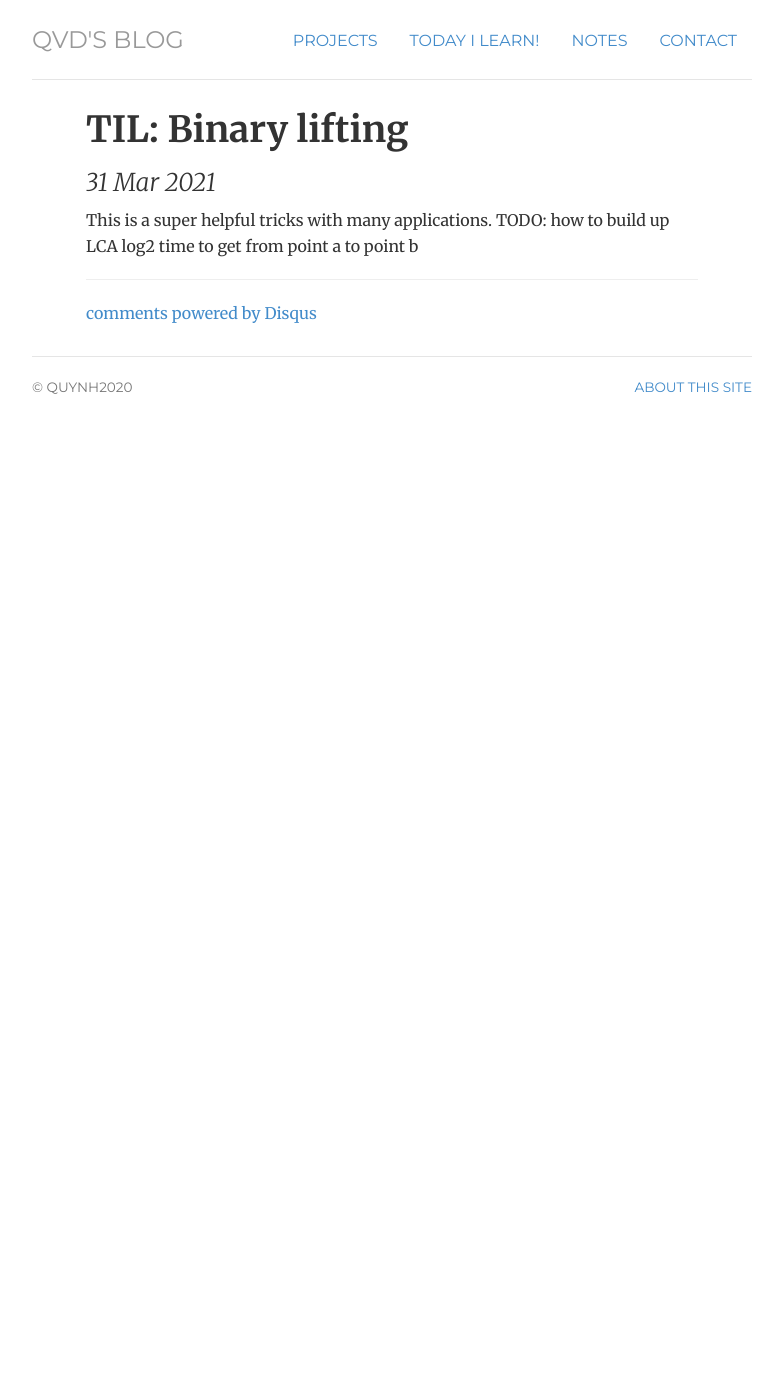
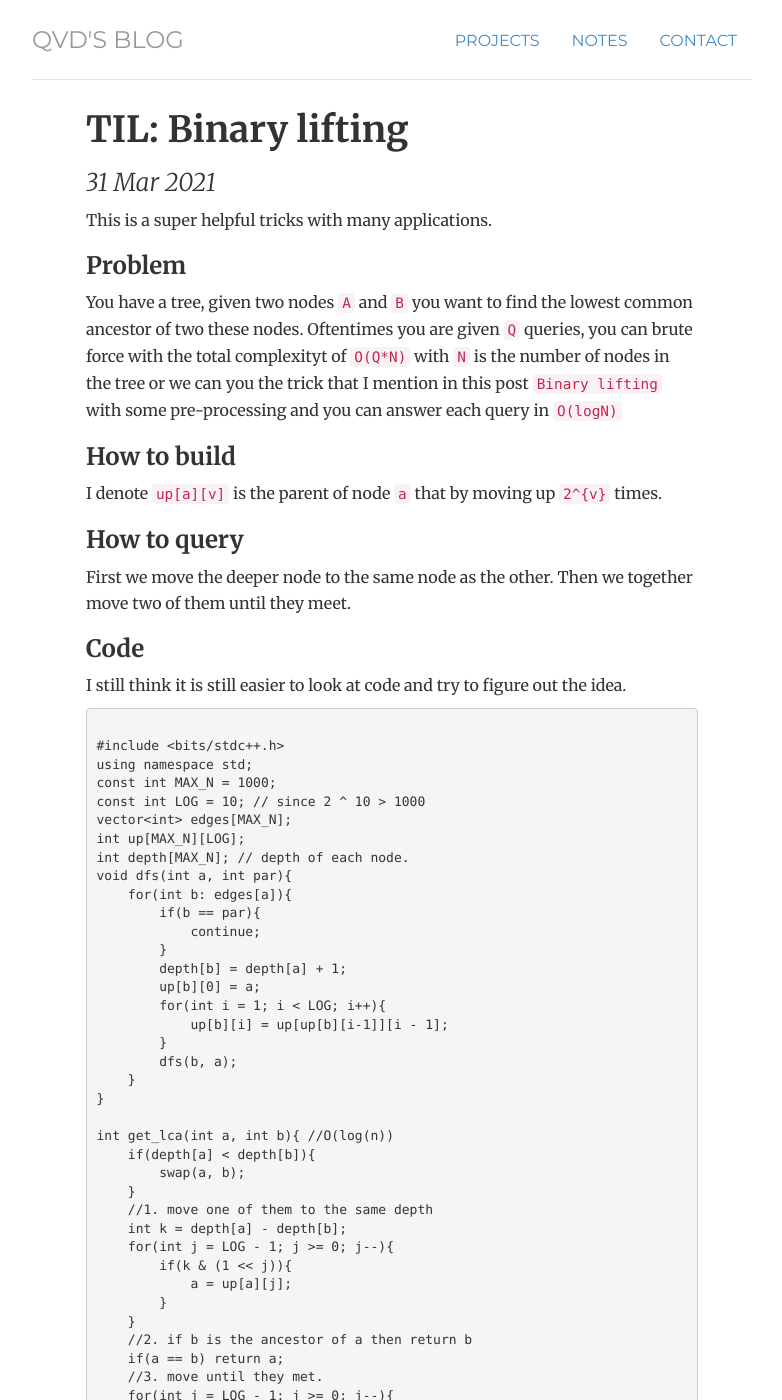
Before and after one commit to quynhdinh/quynhdinh.github.io, a Jekyll site: the page built from _posts/2021-03-31-til.md, in a window 1280 px wide and 1400 px high. Shown: the whole window, without its empty margins (248-1030 px from the left). Built offline with Jekyll 4.4.1, drawn with Linux system fonts in a browser that asks for light colours; comment, search, counter and statistics services are not loaded; some of the changed text lies outside the part shown.

Commit message:
binary lifting, some problems

````diff
--- a/_includes/header.html
+++ b/_includes/header.html
@@ -2,7 +2,6 @@
 	<ul class="nav nav-pills pull-right">
 		<!--<li class="{{ page.cv }}"><a href="/cv" title="CV">CV</a></li>-->
 		<li class="{{ page.projects }}"><a href="/projects" title="Projects">Projects</a></li>
-		<li class="{{ page.projects }}"><a href="/TIL" title="Projects">Today I learn!</a></li>
 		<li class="{{ page.notes }}"><a href="/notes" title="Notes">Notes</a></li>
 		<li class="{{ page.contact }}"><a href="/contact" title="Contact">Contact</a></li>
 	</ul>
--- a/_posts/2021-03-31-til.md
+++ b/_posts/2021-03-31-til.md
@@ -3,7 +3,82 @@ layout: post
 title: "TIL: Binary lifting"
 ---
 This is a super helpful tricks with many applications.
-TODO:
-how to build up
-LCA
-log2 time to get from point a to point b
+
+### Problem
+You have a tree, given two nodes `A` and `B` you want to find the lowest common ancestor of two these nodes. Oftentimes you are given `Q` queries, you can brute force with the total complexityt of `O(Q*N)` with `N` is the number of nodes in the tree or we can you the trick that I mention in this post `Binary lifting` with some pre-processing and you can answer each query in `O(logN)`
+
+### How to build
+I denote `up[a][v]` is the parent of node `a` that by moving up `2^{v}` times.
+
+### How to query
+First we move the deeper node to the same node as the other. Then we together move two of them until they meet.
+
+### Code
+I still think it is still easier to look at code and try to figure out the idea.
+```c
+
+#include <bits/stdc++.h>
+using namespace std;
+const int MAX_N = 1000;
+const int LOG = 10; // since 2 ^ 10 > 1000
+vector<int> edges[MAX_N];
+int up[MAX_N][LOG];
+int depth[MAX_N]; // depth of each node.
+void dfs(int a, int par){
+    for(int b: edges[a]){
+        if(b == par){
+            continue;
+        }
+        depth[b] = depth[a] + 1;
+        up[b][0] = a;
+        for(int i = 1; i < LOG; i++){
+            up[b][i] = up[up[b][i-1]][i - 1];
+        }
+        dfs(b, a);
+    }
+}
+
+int get_lca(int a, int b){ //O(log(n))
+    if(depth[a] < depth[b]){
+        swap(a, b);
+    }
+    //1. move one of them to the same depth
+    int k = depth[a] - depth[b];
+    for(int j = LOG - 1; j >= 0; j--){
+        if(k & (1 << j)){
+            a = up[a][j];
+        }
+    }
+    //2. if b is the ancestor of a then return b
+    if(a == b) return a;
+    //3. move until they met.
+    for(int j = LOG - 1; j >= 0; j--){
+        if(up[a][j] != up[b][j]){
+            a = up[a][j];
+            b = up[b][j];
+        }
+    }
+    return up[a][0];
+}
+
+int32_t main() {
+    int V, E; cin>>V>>E;
+    for(int i = 0; i < V; i++){
+        edges[i].clear();
+    }
+    memset(up, sizeof up, 0);
+    for(int i = 0; i < E; i++){
+        int a, b; cin>>a>>b;
+        a--; b--;
+        edges[a].push_back(b);
+        edges[b].push_back(a);
+    }
+    dfs(0, -1); // build up
+    int q; cin>>q;
+    while(q--){
+        int a, b; cin>>a>>b;
+        a--; b--;
+        cout<<get_lca(a, b) + 1<<'\n';
+    }
+}
+```
````
Also changed, not shown: _posts/2021-05-03-TIL-nice-problems.md (added, +12 -0 lines).
